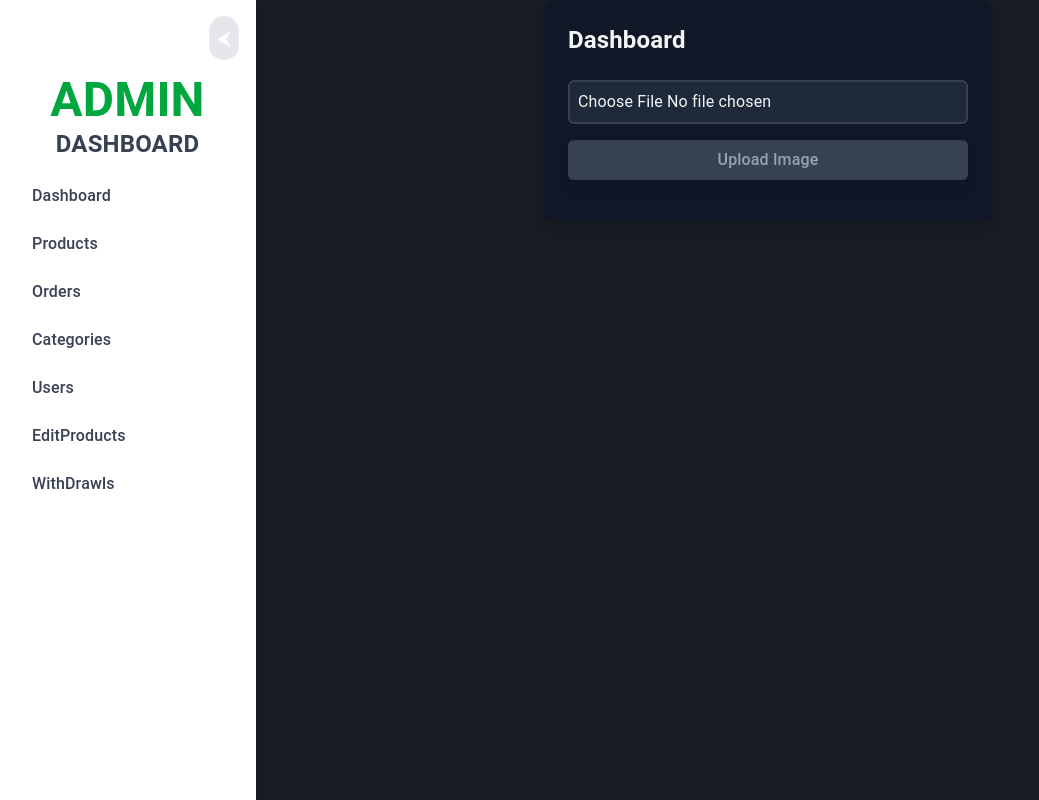
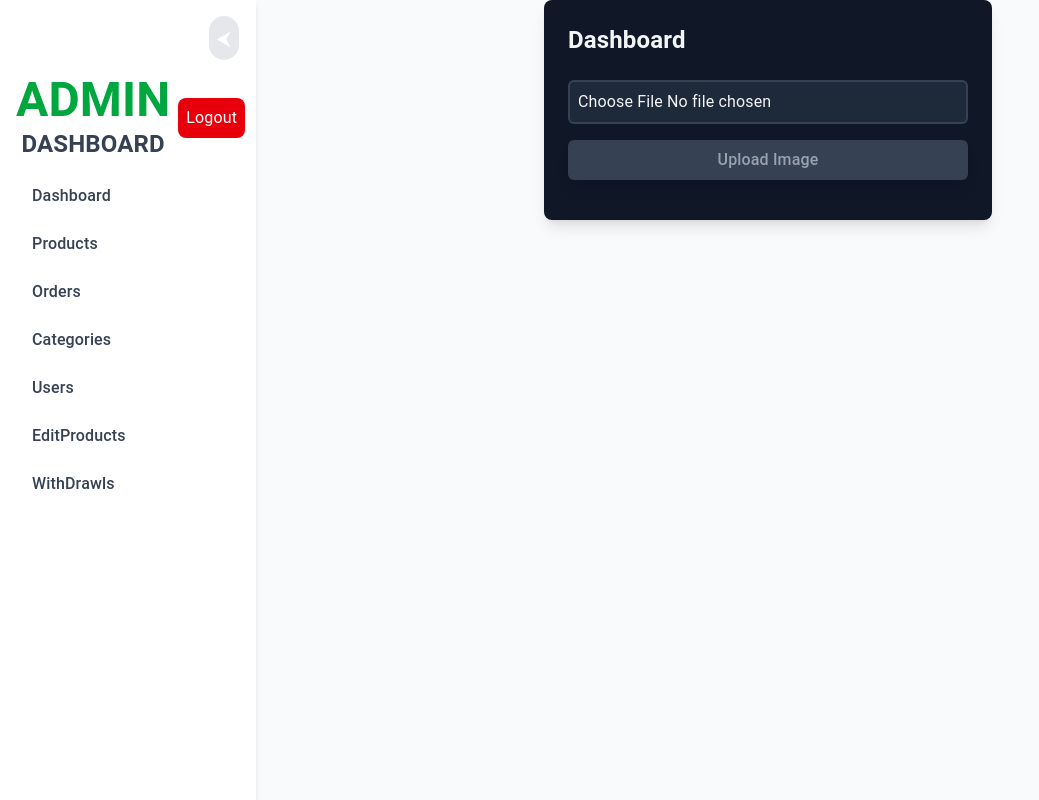
Before and after one commit to Peacemarketprivatelimited/adminFrontend, a React (Vite) app: page / in a window 1280 px wide. Shown: the whole page, without its empty margins (0-1039 px from the left). Built offline with nearby package versions, Linux system fonts and the light colour scheme; no server answers; sample sign-in values are in the browser's storage.

Commit message:
logout add

```diff
--- a/src/App.tsx
+++ b/src/App.tsx
@@ -1,6 +1,5 @@
 import { BrowserRouter as Router, Routes, Route } from 'react-router-dom';
 import LoginPage from './pages/LoginPage/LoginPage';
-
 import ProtectedRoute from './Components/ProtectedRoute';
 import Sidebar from './Components/Sidebar';
 import DashboardPage from './pages/Dashboard/DashboardPage';
@@ -20,18 +19,18 @@ function App() {
           path="/*"
           element={
             <ProtectedRoute>
-              <div className="flex">
+              <div className="flex min-h-screen bg-gray-50">
                 <Sidebar />
-                <div className="flex-1">
+                <div className="flex-1 overflow-auto">
                   <Routes>
                     <Route path="/" element={<DashboardPage />} />
+                    <Route path="/dashboard" element={<DashboardPage />} />
                     <Route path="/categories" element={<AddCategoryPage />} />
                     <Route path="/products" element={<ProductPage />} />
                     <Route path="/users" element={<UserPage />} />
                     <Route path="/adminProducts" element={<AdminProducts/>} />
                     <Route path="/withDrawls" element={<WithDrawls/>} />
                     <Route path="/orders" element={<Orders/>} />
-                    {/* Add other protected routes here */}
                   </Routes>
                 </div>
               </div>
--- a/src/Components/Sidebar.tsx
+++ b/src/Components/Sidebar.tsx
@@ -1,8 +1,17 @@
 import { useState } from 'react';
 import { links } from '../data/data';
+import { logoutAdmin } from '../services/authService';
+import { useNavigate } from 'react-router-dom';
 
 const Sidebar = () => {
     const [isOpen, setIsOpen] = useState(true);
+    const navigate=useNavigate()
+
+    const handleLogout = () => {
+        logoutAdmin();
+        navigate('/login');
+    };
+
 
     return (
         <div className={`transition-all duration-300 ${isOpen ? 'w-64 p-4' : 'w-16 p-2'} bg-white shadow-md h-screen min-h-screen top-0 left-0 border-r dark:bg-gray-900 dark:border-gray-800 flex flex-col`}>
@@ -21,6 +30,13 @@ const Sidebar = () => {
                             <span className="text-green-600">ADMIN</span>
                         </h1>
                         <h2 className="text-2xl font-semibold text-gray-700 mt-1 dark:text-gray-200">DASHBOARD</h2>
+                    </div>
+
+                    <div>
+
+                        <button
+                        onClick={handleLogout}
+                        className='bg-red-600 m-2 p-2 rounded-lg border-full cursor-pointer'> Logout </button>
                     </div>
                 </div>
             )}
```
Also changed, not shown: src/hooks/useAuth.ts (added), src/utils/security.ts (added), 2 other files (tests, documents, lock files or other folders).
